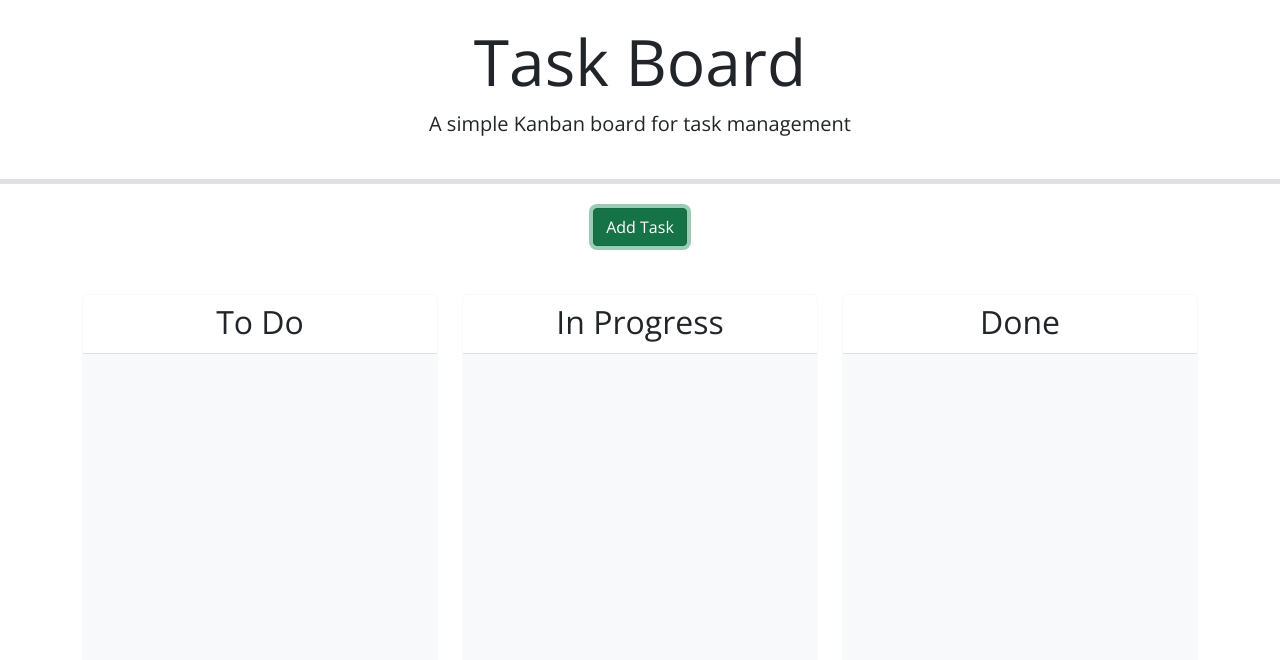
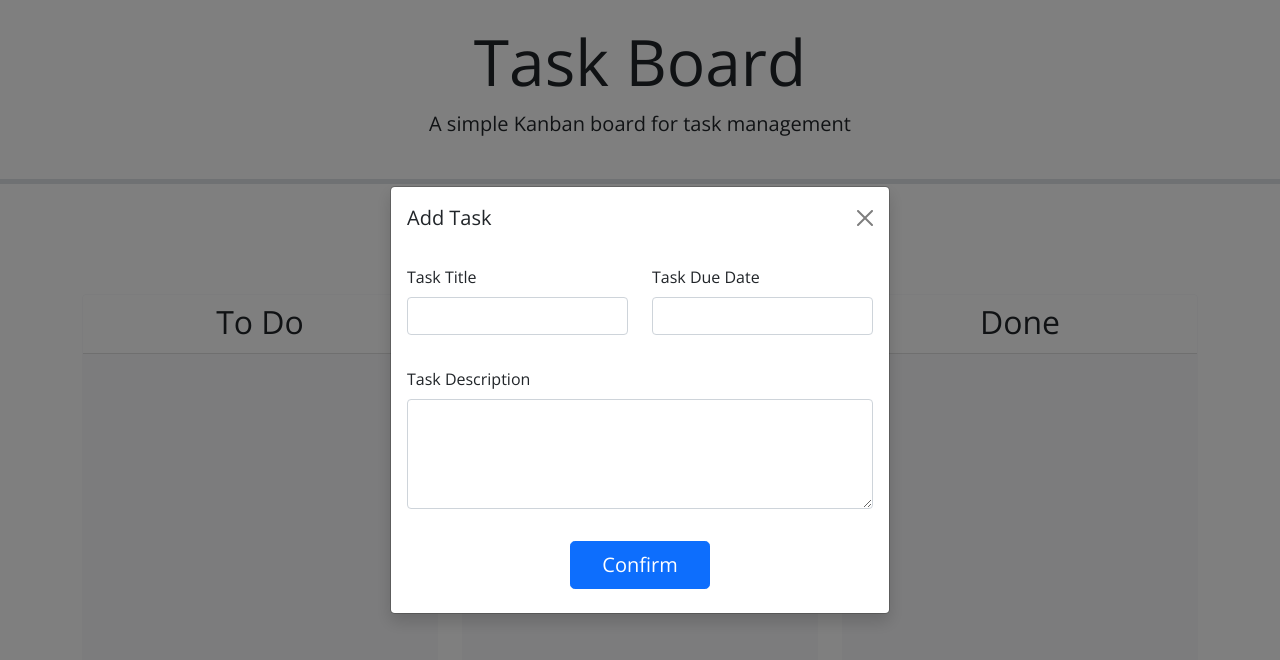
Before and after one commit to ANAZ0004/simple-task-board, a plain HTML site: page index.html in a window 1280 px wide. Both pictures are taken after a click on the button "Add Task". Drawn offline with nearby package versions, Linux system fonts and the light colour scheme.

Commit message:
Partial progress made.
Modal implemented plus AddTask functionality.

```diff
--- a/assets/js/script.js
+++ b/assets/js/script.js
@@ -1,14 +1,28 @@
 // Retrieve tasks and nextId from localStorage
-let taskList = JSON.parse(localStorage.getItem("tasks"));
-let nextId = JSON.parse(localStorage.getItem("nextId"));
+let taskList = JSON.parse(localStorage.getItem("taskList"));
+let nextID = JSON.parse(localStorage.getItem("nextID"));
+
+if (!taskList) {
+    taskList = [];
+    localStorage.setItem("taskList",JSON.stringify(taskList));
+}
+
+if (!nextID) {
+    nextID = 1;
+    localStorage.setItem("nextID",JSON.stringify(nextID));
+}
 
 // Todo: create a function to generate a unique task id
-function generateTaskId() {
-
+function generateTaskID() {
+    nextID = JSON.parse(localStorage.getItem("nextID"));
+    nextID++;
+    localStorage.setItem("nextID",JSON.stringify(nextID)); // Update nextID
+    return nextID;
 }
 
 // Todo: create a function to create a task card
 function createTaskCard(task) {
+    const taskCard = null;
 
 }
 
@@ -19,7 +33,24 @@ function renderTaskList() {
 
 // Todo: create a function to handle adding a new task
 function handleAddTask(event){
+    event.preventDefault();
 
+    const task = {
+        id: generateTaskID(),
+        title: $("#taskTitleInput").val(),
+        description: $("#taskDescriptionInput").val(),
+        date: $("#taskDueDateInput").val(),
+        status: 1 // 1: TO DO | 2: IN PROGRESS | 3: DONE
+    }
+    taskList = JSON.parse(localStorage.getItem("taskList"));
+    taskList.push(task);
+    localStorage.setItem("taskList", JSON.stringify(taskList)); // Update task list
+    renderTaskList();
+
+    // Clear the form
+    $("#taskTitleInput").val("");
+    $("#taskDescriptionInput").val("");
+    $("#taskDueDateInput").val("");
 }
 
 // Todo: create a function to handle deleting a task
@@ -35,4 +66,19 @@ function handleDrop(event, ui) {
 // Todo: when the page loads, render the task list, add event listeners, make lanes droppable, and make the due date field a date picker
 $(document).ready(function () {
 
+
+    // Create add task listener
+    $('#addTaskForm').on('submit', handleAddTask);
+
+
+    // Make lanes droppable
+    $('.lane').droppable({
+        accept: '.draggable',
+        drop: handleDrop,
+    });
+    // Create datepicker
+    $('#taskDueDateInput').datepicker({
+        changeMonth: true,
+        changeYear: true,
+    });
 });
--- a/index.html
+++ b/index.html
@@ -25,6 +25,41 @@
       <button class="btn btn-success" data-bs-toggle="modal" data-bs-target="#formModal">Add Task</button>
     </div>
     <!-- Todo: Create a modal with a form to add tasks -->
+    <div class="modal fade" id="formModal" tabindex="-1" role="dialog" aria-labelledby="exampleModalCenterTitle" aria-hidden="true">
+      <div class="modal-dialog modal-dialog-centered">
+        <div class="modal-content rounded-6 shadow">
+          <div class="modal-header border-bottom-0">
+            <h5 class="modal-title">Add Task</h5>
+            <button type="button" class="btn-close" data-bs-dismiss="modal" aria-label="Close"></button>
+          </div>
+          <div class="modal-body py-0">
+            <form id="addTaskForm">
+              <div class="row">
+                <div class="col-6 py-3">
+                  <label for="taskTitleInput" class="form-label">Task Title</label>
+                  <input autocomplete="off" type="text" class="form-control" id="taskTitleInput"/>
+                </div>
+                <div class="col-6 py-3">
+                  <label for="taskDueDateInput" class="form-label">Task Due Date</label>
+                  <input autocomplete="off" type="text" class="form-control" id="taskDueDateInput"/>
+                </div>
+              </div>
+              <div class="row">
+                <div class="col-12 py-3">
+                  <label for="taskDescriptionInput" class="form-label">Task Description</label>
+                  <textarea autocomplete="off" class="form-control" id="taskDescriptionInput" rows="4"></textarea>
+                </div>
+              </div>
+              <div class="row justify-content-center">
+                <div class="col-4 py-3">
+                  <button type="submit" class="btn btn-lg btn-primary w-100 mx-0 mb-2">Confirm</button>
+                </div>
+              </div>
+            </form>
+          </div>
+        </div>
+      </div>
+    </div>
     <div class="row swim-lanes text-center justify-content-between">
       <div class="col-12 col-lg-4 d-flex">
         <div id="to-do" class="card border-light mb-3 lane flex-grow-1">
```
Also changed, not shown: 1 other file.
